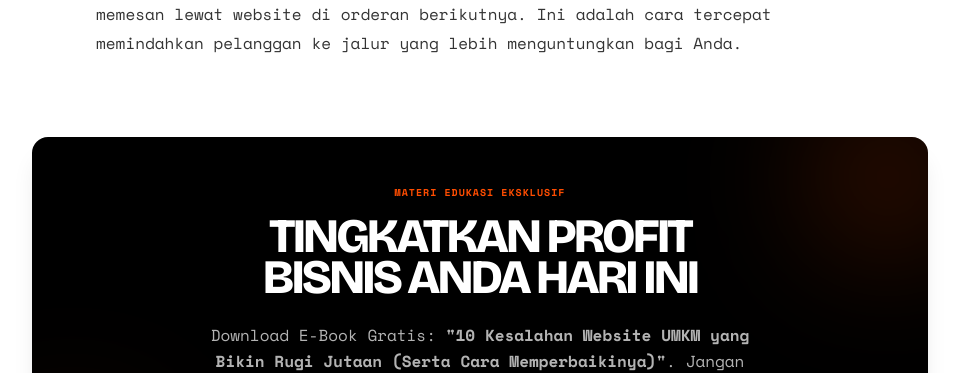
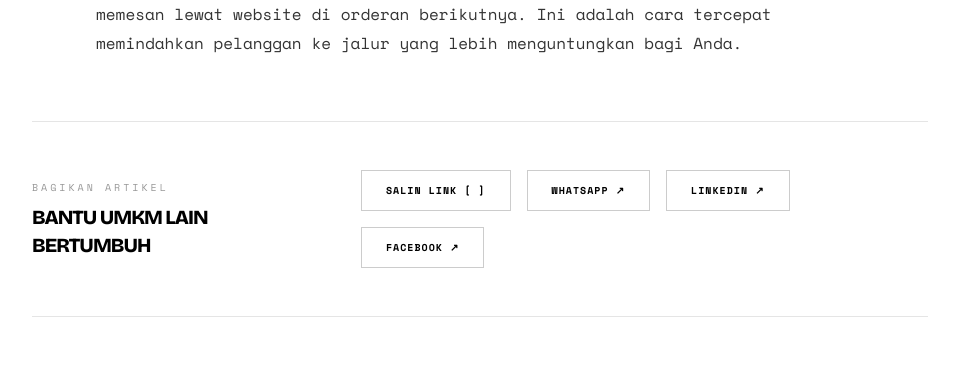
Before and after one commit to luttestudio28-tech/lini-karya, a Next.js app: page /blog/bisnis-kuliner-website in a window 1280 px wide. Shown: the part 2560-2933 px from the top of the page, without its empty margins (160-1119 px from the left). Built offline with nearby package versions, Linux system fonts and the light colour scheme.

Commit message:
feat: Add social share and copy link features to blog posts

```diff
--- a/src/app/blog/[slug]/page.tsx
+++ b/src/app/blog/[slug]/page.tsx
@@ -2,6 +2,7 @@ import Link from "next/link";
 import { notFound } from "next/navigation";
 import Image from "next/image";
 import { blogPosts } from "@/lib/blog-data";
+import ShareArticle from "@/components/ui/ShareArticle";
 
 export async function generateStaticParams() {
   return blogPosts.map((post) => ({
@@ -69,6 +70,8 @@ export default async function BlogPostPage({ params }: { params: Promise<{ slug:
           className="font-mono text-sm md:text-base leading-relaxed text-foreground/80 space-y-12 blog-content max-w-3xl prose-custom mx-auto"
           dangerouslySetInnerHTML={{ __html: post.content }}
         />
+
+        <ShareArticle title={post.title} slug={post.slug} />
 
         {/* LEAD MAGNET BANNER */}
         <div className="my-20 p-8 md:p-12 bg-foreground text-background text-center rounded-2xl shadow-xl relative overflow-hidden">
--- /dev/null
+++ b/src/components/ui/ShareArticle.tsx
@@ -0,0 +1,98 @@
+"use client";
+
+import { useState } from "react";
+import { motion, AnimatePresence } from "framer-motion";
+
+interface ShareArticleProps {
+  title: string;
+  slug: string;
+}
+
+const ShareArticle = ({ title, slug }: ShareArticleProps) => {
+  const [copied, setCopied] = useState(false);
+  const shareUrl = `https://linikarya.com/blog/${slug}`;
+
+  const copyToClipboard = async () => {
+    try {
+      await navigator.clipboard.writeText(shareUrl);
+      setCopied(true);
+      setTimeout(() => setCopied(false), 2000);
+    } catch (err) {
+      console.error("Failed to copy link:", err);
+    }
+  };
+
+  const shareLinks = [
+    {
+      name: "WhatsApp",
+      url: `https://wa.me/?text=${encodeURIComponent(`${title} - ${shareUrl}`)}`,
+    },
+    {
+      name: "LinkedIn",
+      url: `https://www.linkedin.com/sharing/share-offsite/?url=${encodeURIComponent(shareUrl)}`,
+    },
+    {
+      name: "Facebook",
+      url: `https://www.facebook.com/sharer/sharer.php?u=${encodeURIComponent(shareUrl)}`,
+    },
+  ];
+
+  return (
+    <div className="py-12 border-y border-foreground/10 my-16">
+      <div className="flex flex-col md:flex-row md:items-center justify-between gap-8">
+        <div>
+          <span className="font-mono text-[10px] uppercase tracking-[0.3em] opacity-40 block mb-2">
+            Bagikan Artikel
+          </span>
+          <h4 className="font-display text-xl uppercase tracking-tighter">Bantu UMKM Lain Bertumbuh</h4>
+        </div>
+
+        <div className="flex flex-wrap gap-4">
+          {/* Copy Link Button */}
+          <button
+            onClick={copyToClipboard}
+            className="relative font-mono text-[10px] uppercase tracking-widest border border-foreground/20 hover:border-accent/40 px-6 py-3 transition-all cursor-pointer font-bold group overflow-hidden"
+          >
+            <AnimatePresence mode="wait">
+              {copied ? (
+                <motion.span
+                  key="copied"
+                  initial={{ y: 20, opacity: 0 }}
+                  animate={{ y: 0, opacity: 1 }}
+                  exit={{ y: -20, opacity: 0 }}
+                  className="text-accent"
+                >
+                  Link Tersalin!
+                </motion.span>
+              ) : (
+                <motion.span
+                  key="copy"
+                  initial={{ y: 20, opacity: 0 }}
+                  animate={{ y: 0, opacity: 1 }}
+                  exit={{ y: -20, opacity: 0 }}
+                >
+                  Salin Link [ ]
+                </motion.span>
+              )}
+            </AnimatePresence>
+          </button>
+
+          {/* Social Share Links */}
+          {shareLinks.map((link) => (
+            <a
+              key={link.name}
+              href={link.url}
+              target="_blank"
+              rel="noopener noreferrer"
+              className="font-mono text-[10px] uppercase tracking-widest border border-foreground/20 hover:bg-foreground hover:text-background px-6 py-3 transition-all font-bold"
+            >
+              {link.name} ↗
+            </a>
+          ))}
+        </div>
+      </div>
+    </div>
+  );
+};
+
+export default ShareArticle;
```
